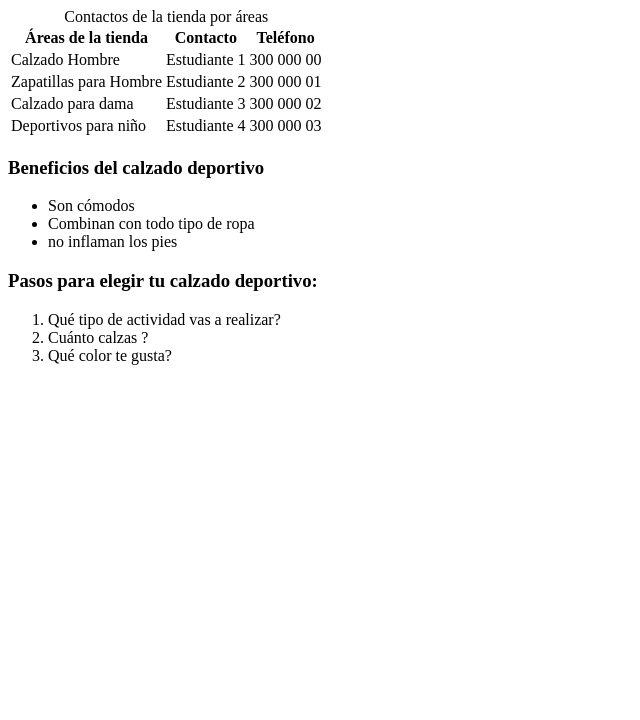
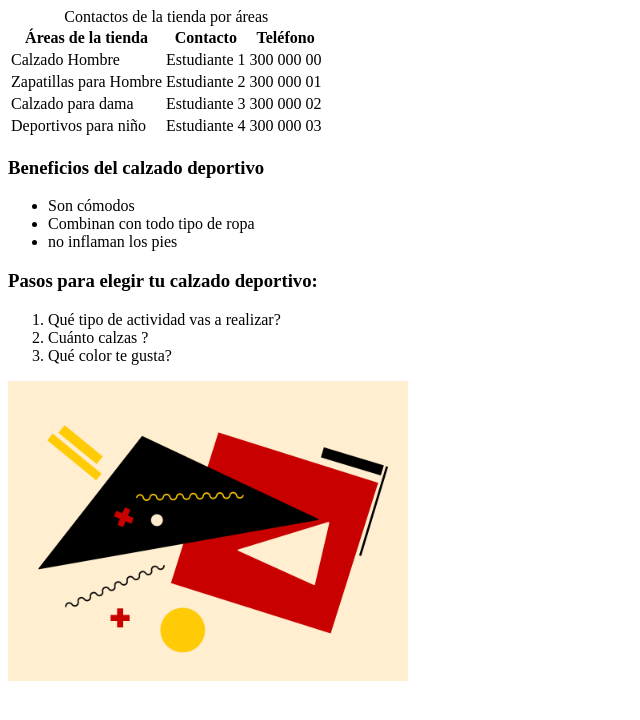
Before and after one commit to Nrsimhashakti/P65, a plain HTML site: page index.html in a window 1280 px wide. Shown: the whole page, without its empty margins (0-640 px from the left). Drawn offline with Linux system fonts and the light colour scheme.

Commit message:
Estado 4: imagen final

```diff
--- a/index.html
+++ b/index.html
@@ -49,5 +49,7 @@
         <li>Cuánto calzas ?</li>
         <li>Qué color te gusta?</li>
     </ol>
+    <img src="triangulo.jpg" alt="Zapatos" width="400" height="300"></br>
+
 </body>
 </html>
```
Also changed, not shown: triangulo.jpg (added).
